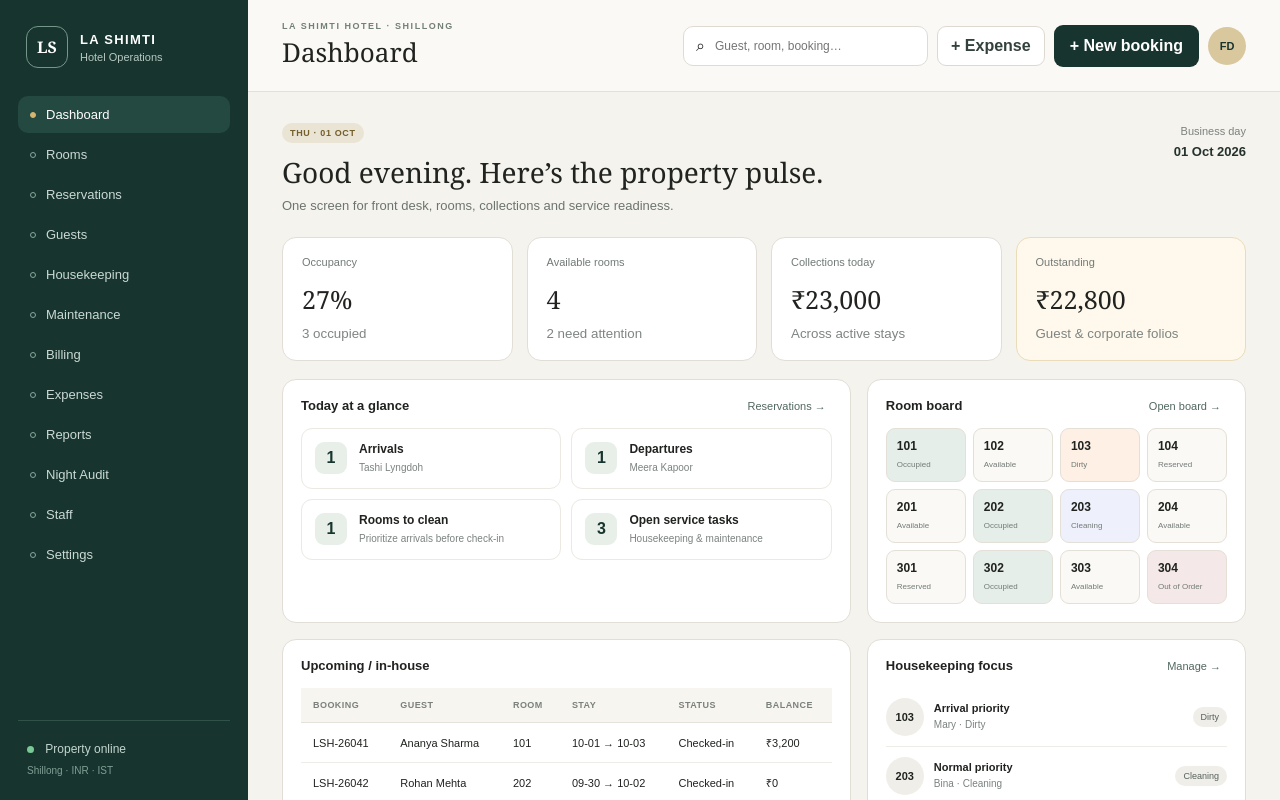
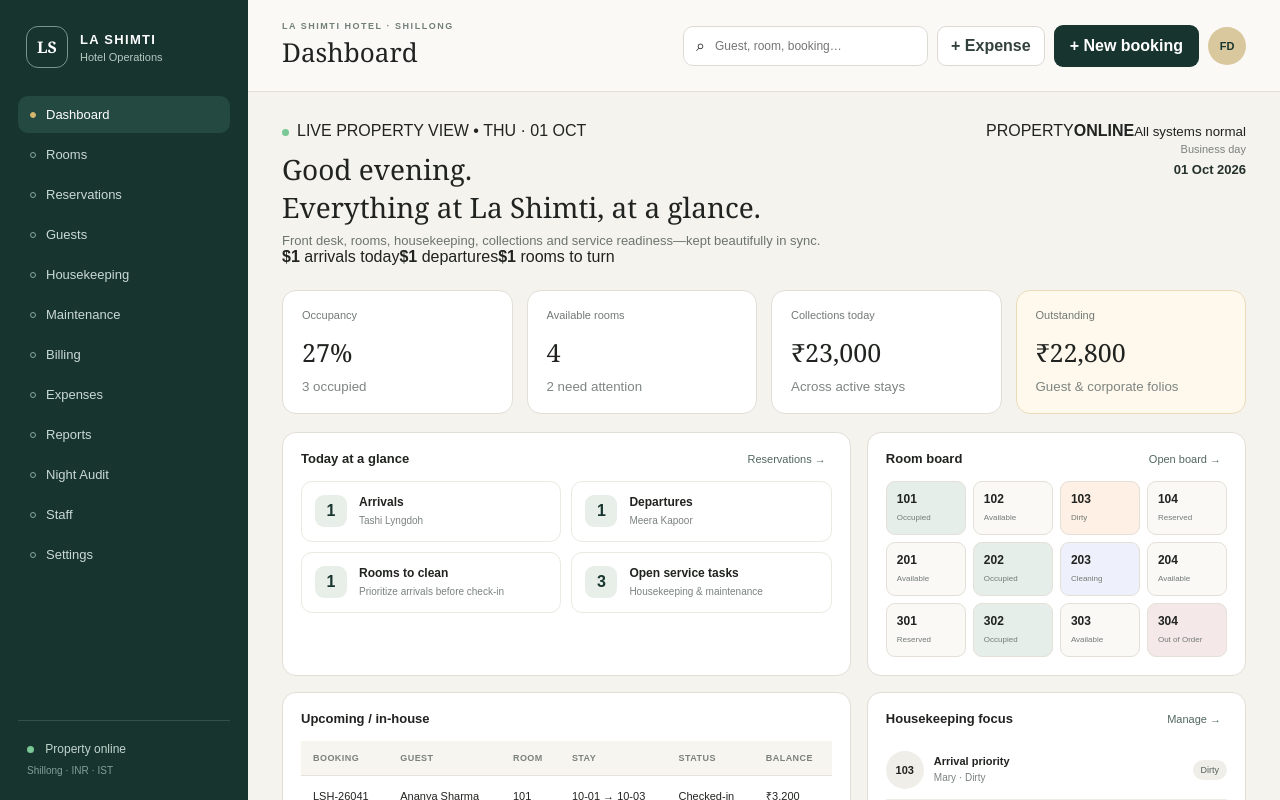
Before and after one commit to adityaps70/sea-n-shore-whatsapp, a Next.js app: page / in a window 1280 px wide. Shown: the top 800 px of the page. Built offline with nearby package versions, Linux system fonts and the light colour scheme.

Commit message:
style: upgrade La Shimti PMS to premium animated hotel UI

```diff
--- a/src/app/page.tsx
+++ b/src/app/page.tsx
@@ -127,7 +127,7 @@ export default function Home() {
 
     <main>
       <header className="topbar">
-        <div><div className="eyebrow">LA SHIMTI HOTEL · SHILLONG</div><h1>{active}</h1></div>
+        <div className="top-title"><div className="eyebrow">LA SHIMTI HOTEL · SHILLONG</div><h1>{active}</h1></div>
         <div className="topactions">
           <div className="search"><span>⌕</span><input value={search} onChange={e=>setSearch(e.target.value)} placeholder="Guest, room, booking…"/></div>
           <button className="ghost" onClick={()=>setModal("expense")}>+ Expense</button>
@@ -182,7 +182,24 @@ function Dashboard({metrics,rooms,bookings,tasks,setActive}:{metrics:any;rooms:R
   const arrivals=bookings.filter(b=>b.checkIn===today && b.status!=="Checked-in");
   const departures=bookings.filter(b=>b.checkOut===today && b.status==="Checked-in");
   return <section className="content">
-    <div className="welcome"><div><span className="pill">THU · 01 OCT</span><h2>Good evening. Here’s the property pulse.</h2><p>One screen for front desk, rooms, collections and service readiness.</p></div><div className="business-day">Business day<br/><b>01 Oct 2026</b></div></div>
+    <div className="welcome hero-panel">
+      <div className="hero-copy">
+        <div className="hero-kicker"><span className="live-dot"/>LIVE PROPERTY VIEW <span className="hero-sep">•</span> THU · 01 OCT</div>
+        <h2>Good evening.<br/>Everything at La Shimti, at a glance.</h2>
+        <p>Front desk, rooms, housekeeping, collections and service readiness—kept beautifully in sync.</p>
+        <div className="hero-chips">
+          <span><b>${arrivals.length}</b> arrivals today</span>
+          <span><b>${departures.length}</b> departures</span>
+          <span><b>${rooms.filter(r=>r.status==="Dirty").length}</b> rooms to turn</span>
+        </div>
+      </div>
+      <div className="hero-side">
+        <div className="health-orbit">
+          <div className="health-core"><span>PROPERTY</span><b>ONLINE</b><small>All systems normal</small></div>
+        </div>
+        <div className="business-day">Business day<br/><b>01 Oct 2026</b></div>
+      </div>
+    </div>
     <div className="metrics">
       <Metric label="Occupancy" value={metrics.occupancy+"%"} sub={metrics.occupied+" occupied"} />
       <Metric label="Available rooms" value={String(metrics.available)} sub={metrics.dirty+" need attention"} />
@@ -214,7 +231,8 @@ function Dashboard({metrics,rooms,bookings,tasks,setActive}:{metrics:any;rooms:R
 function Rooms({rooms,changeRoomStatus}:{rooms:Room[];changeRoomStatus:(n:string,s:RoomStatus)=>void}) {
   return <section className="content"><SectionHead title="Live room board" text="Click a room status to move it through the operational cycle."/>
     {[1,2,3].map(f=><div key={f} className="floor"><h3>Floor {f}</h3><div className="roomgrid">{rooms.filter(r=>r.floor===f).map(r=><div key={r.number} className={"roomcard "+r.status.toLowerCase().replaceAll(" ","-")}>
-      <div className="roomtop"><b>{r.number}</b><span>{r.type}</span></div><div className="roomstatus">{r.status}</div><p>{r.guest||money(r.rate)+" / night"}</p>
+      <div className="roomtop"><div><span className="room-label">ROOM</span><b>{r.number}</b></div><span className="room-type">{r.type}</span></div>
+      <div className="roomstatus"><span className="statusdot"/>{r.status}</div><p>{r.guest||money(r.rate)+" / night"}</p>
       <select value={r.status} onChange={e=>changeRoomStatus(r.number,e.target.value as RoomStatus)}><option>Available</option><option>Reserved</option><option>Occupied</option><option>Dirty</option><option>Cleaning</option><option>Out of Order</option></select>
     </div>)}</div></div>)}
   </section>
@@ -280,8 +298,8 @@ function Staff(){return <section className="content"><SectionHead title="Staff &
 
 function Settings(){return <section className="content"><SectionHead title="Hotel settings" text="Core property, billing and operational configuration."/><div className="settingsgrid"><Card title="Property profile"><SettingsRow k="Property" v="La Shimti Hotel"/><SettingsRow k="City" v="Shillong, Meghalaya"/><SettingsRow k="Currency" v="INR (₹)"/><SettingsRow k="Check-in" v="12:00 PM"/><SettingsRow k="Check-out" v="11:00 AM"/></Card><Card title="Billing"><SettingsRow k="Invoice prefix" v="LSH"/><SettingsRow k="GST" v="Configurable CGST + SGST"/><SettingsRow k="SAC" v="996311"/><SettingsRow k="Payment methods" v="Cash · UPI · Card · Bank · OTA"/></Card><Card title="Integrations"><SettingsRow k="WhatsApp" v="Not connected"/><SettingsRow k="Email" v="Not connected"/><SettingsRow k="Payment gateway" v="Not connected"/><SettingsRow k="OTA channel manager" v="Phase 2"/></Card><Card title="Access roles"><SettingsRow k="Owner / Admin" v="Full access"/><SettingsRow k="Front Desk" v="Bookings · Rooms · Billing"/><SettingsRow k="Housekeeping" v="Room tasks only"/><SettingsRow k="Accounts" v="Billing · Expenses · Reports"/></Card></div></section>}
 
-function MiniRoomBoard({rooms}:{rooms:Room[]}){return <div className="miniboard">{rooms.map(r=><div key={r.number} title={r.status} className={"miniroom "+r.status.toLowerCase().replaceAll(" ","-")}><b>{r.number}</b><span>{r.status}</span></div>)}</div>}
-function Metric({label,value,sub,warn}:{label:string;value:string;sub:string;warn?:boolean}){return <div className={"metric "+(warn?"warn":"")}><span>{label}</span><strong>{value}</strong><small>{sub}</small></div>}
+function MiniRoomBoard({rooms}:{rooms:Room[]}){return <div className="miniboard">{rooms.map(r=><div key={r.number} title={r.status} className={"miniroom "+r.status.toLowerCase().replaceAll(" ","-")}><div className="miniroom-top"><b>{r.number}</b><i className="statusdot"/></div><span>{r.status}</span></div>)}</div>}
+function Metric({label,value,sub,warn}:{label:string;value:string;sub:string;warn?:boolean}){return <div className={"metric "+(warn?"warn":"")}><div className="metric-head"><span>{label}</span><i/></div><strong>{value}</strong><small>{sub}</small><div className="metric-line"/></div>}
 function Card({title,children,action,onAction}:{title:string;children:React.ReactNode;action?:string;onAction?:()=>void}){return <div className="card"><div className="cardhead"><h3>{title}</h3>{action&&<button onClick={onAction}>{action} →</button>}</div>{children}</div>}
 function Timeline({n,title,text}:{n:number;title:string;text:string}){return <div className="timelineitem"><div className="timenum">{n}</div><div><b>{title}</b><span>{text}</span></div></div>}
 function Table({headers,rows}:{headers:string[];rows:(string|number)[][]}){return <div className="tablewrap"><table><thead><tr>{headers.map(h=><th key={h}>{h}</th>)}</tr></thead><tbody>{rows.map((r,i)=><tr key={i}>{r.map((c,j)=><td key={j}>{c}</td>)}</tr>)}</tbody></table></div>}
```
